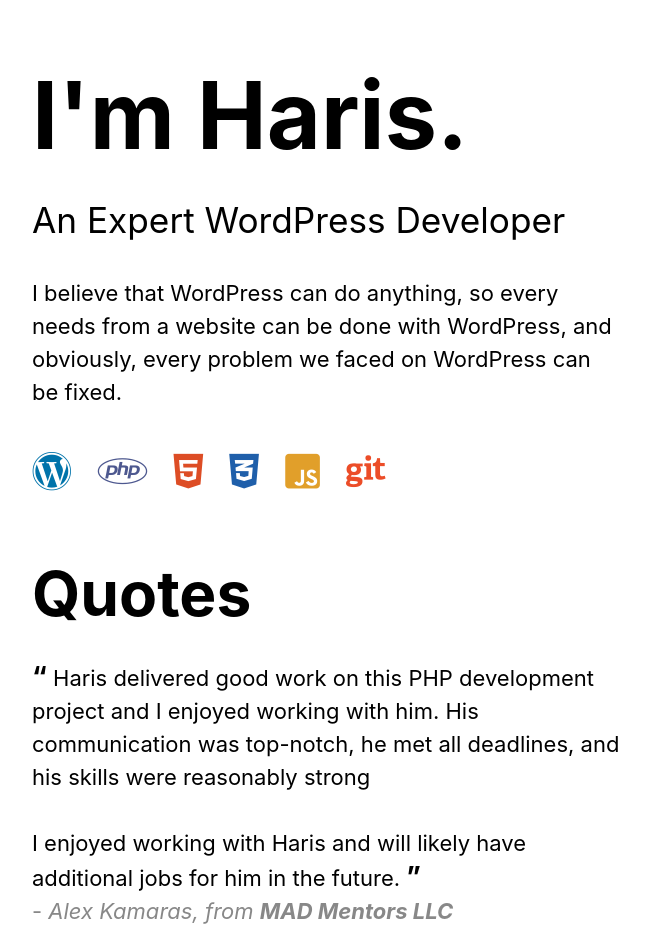
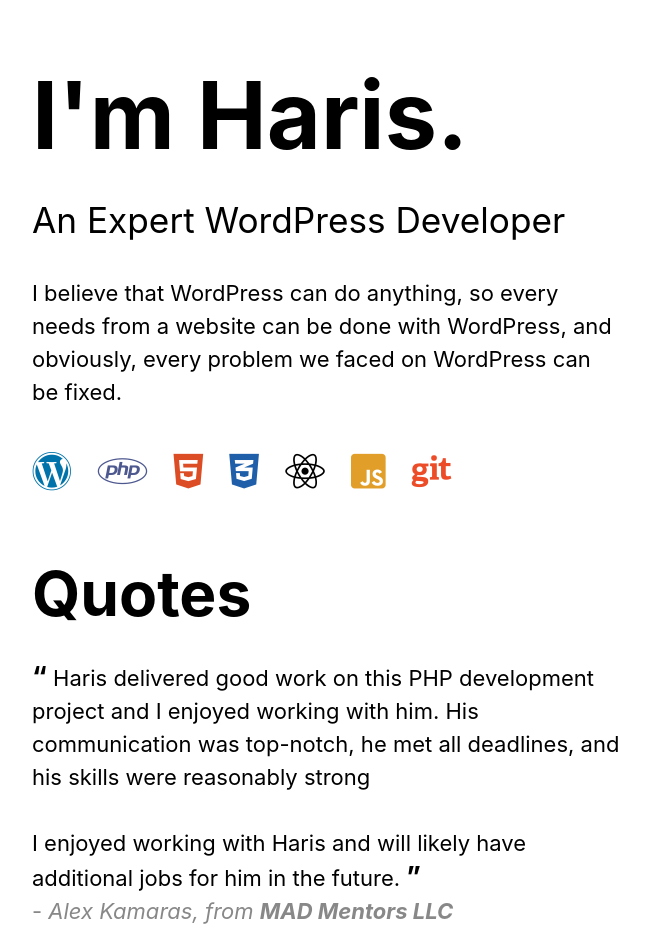
Before and after one commit to harisrozak/harisrozak.github.io, a plain HTML site: page index.html in a window 1280 px wide. Shown: the top 931 px of the page, without its empty margins (313-962 px from the left). Drawn offline with nearby package versions, Linux system fonts and the light colour scheme.

Commit message:
addeed react icon

```diff
--- a/index.html
+++ b/index.html
@@ -26,6 +26,7 @@
             <i class="fab fa-php" title="PHP"></i>
             <i class="fab fa-html5" title="HTML5"></i>
             <i class="fab fa-css3-alt" title="CSS3"></i>
+            <i class="fab fa-react" title="React JS"></i>
             <i class="fab fa-js-square" title="Javasript"></i>
             <i class="fab fa-git" title="GIT Versioning"></i>
         </p>
```
